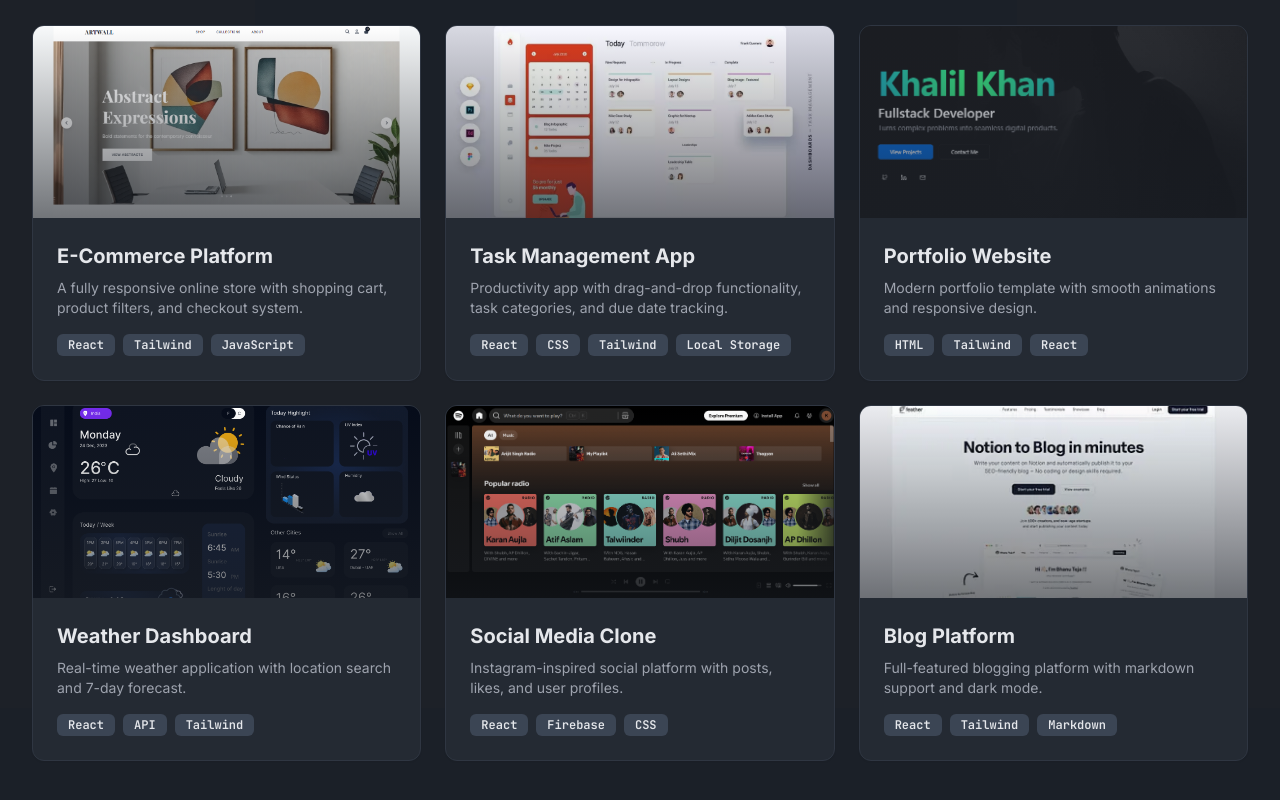
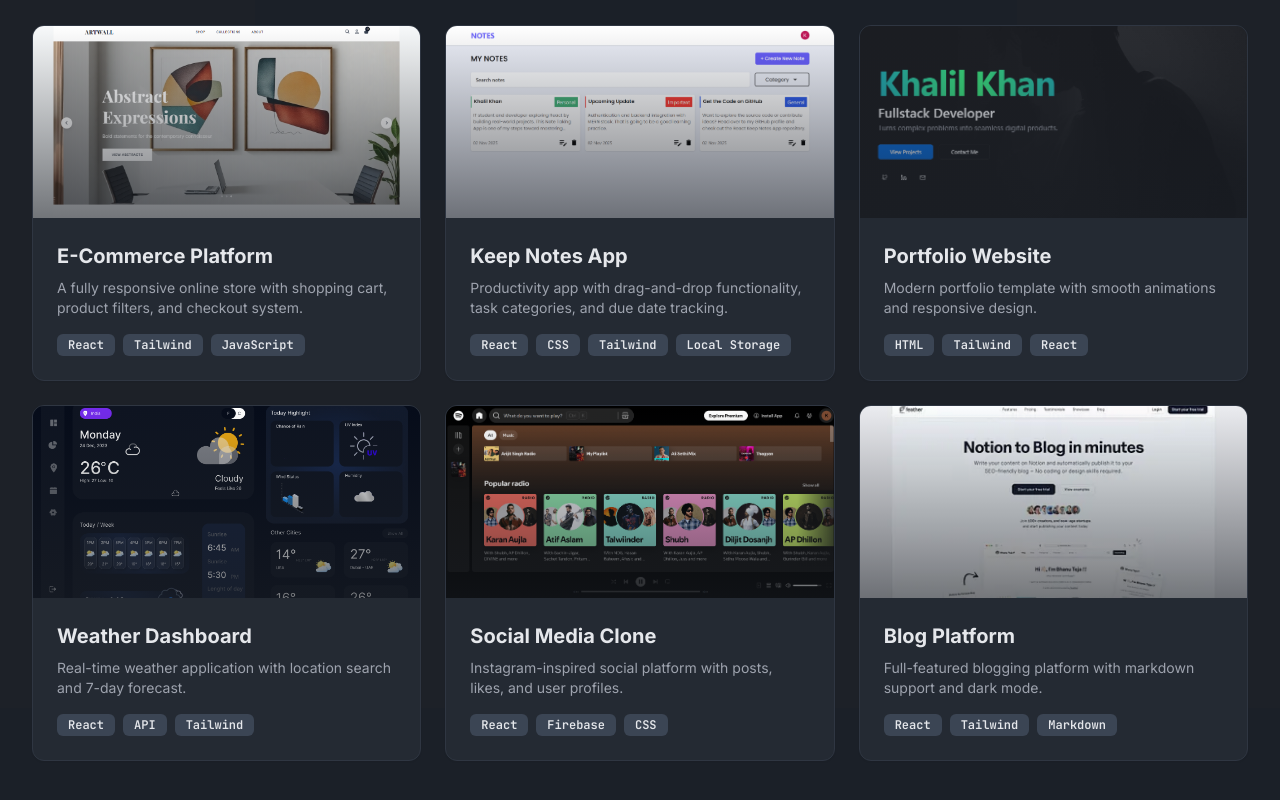
Before and after one commit to khalilkhancodes/portfolio, a React (Vite) app: page / in a window 1280 px wide. Shown: the part 3611-4411 px from the top of the page. Built offline with nearby package versions, Linux system fonts and the light colour scheme; a web font is replaced by a local one.

Commit message:
Updated the anchors tags

```diff
--- a/src/pages/Portfolio.tsx
+++ b/src/pages/Portfolio.tsx
@@ -10,7 +10,7 @@ import ScrollNavigation from '@/components/ScrollNavigation';
 
 import heroImage from '/images/professional_develop_b432f133.jpg';
 import project1 from '/images/project1.png';
-import project2 from '/images/Task_Management.webp';
+import project2 from '/images/Keep_Notes_App.png';
 import project3 from '/images/portfolio_image.png';
 import project4 from '/images/weather_Dashboard.png';
 import project5 from '/images/social_clone.png';
@@ -83,22 +83,23 @@ export default function Portfolio() {
       description: "A fully responsive online store with shopping cart, product filters, and checkout system.",
       image: project1,
       technologies: ["React", "Tailwind", "JavaScript"],
-      githubUrl: "https://github.com",
+      githubUrl: "https://github.com/khalilkhancodes",
       liveUrl: "https://example.com"
     },
     {
-      title: "Task Management App",
+      title: "Keep Notes App",
       description: "Productivity app with drag-and-drop functionality, task categories, and due date tracking.",
       image: project2,
       technologies: ["React", "CSS", "Tailwind" , "Local Storage"],
-      githubUrl: "https://github.com"
+      githubUrl: "https://github.com/khalilkhancodes/Keep-Notes-App",
+      liveUrl: "https://www.linkedin.com/posts/khalilkhancodes_react-mernstack-tailwindcss-activity-7391155105229877249-K3fr?utm_source=social_share_send&utm_medium=member_desktop_web&rcm=ACoAAFkwKpcBDoGB0562EeAAwB5MOBvoAxz-638"
     },
     {
       title: "Portfolio Website",
       description: "Modern portfolio template with smooth animations and responsive design.",
       image: project3,
       technologies: ["HTML", "Tailwind", "React"],
-      githubUrl: "https://github.com",
+      githubUrl: "https://github.com/khalilkhancodes/portfolio",
       liveUrl: "https://example.com"
     },
     {
@@ -106,7 +107,7 @@ export default function Portfolio() {
       description: "Real-time weather application with location search and 7-day forecast.",
       image: project4,
       technologies: ["React", "API", "Tailwind"],
-      githubUrl: "https://github.com",
+      githubUrl: "https://github.com/khalilkhancodes",
       liveUrl: "https://example.com"
     },
     {
@@ -114,14 +115,14 @@ export default function Portfolio() {
       description: "Instagram-inspired social platform with posts, likes, and user profiles.",
       image: project5,
       technologies: ["React", "Firebase", "CSS"],
-      githubUrl: "https://github.com"
+      githubUrl: "https://github.com/khalilkhancodes",
     },
     {
       title: "Blog Platform",
       description: "Full-featured blogging platform with markdown support and dark mode.",
       image: project6,
       technologies: ["React", "Tailwind", "Markdown"],
-      githubUrl: "https://github.com",
+      githubUrl: "https://github.com/khalilkhancodes",
       liveUrl: "https://example.com"
     }
   ];
```
Also changed, not shown: public/images/Keep_Notes_App.png (added), public/images/Task_Management.webp (deleted).
